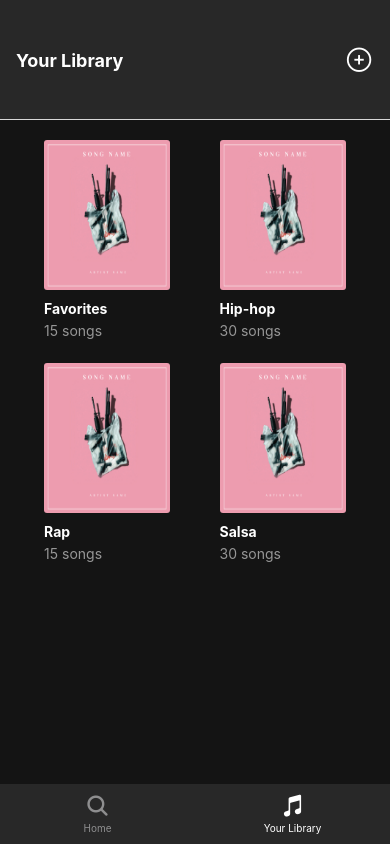
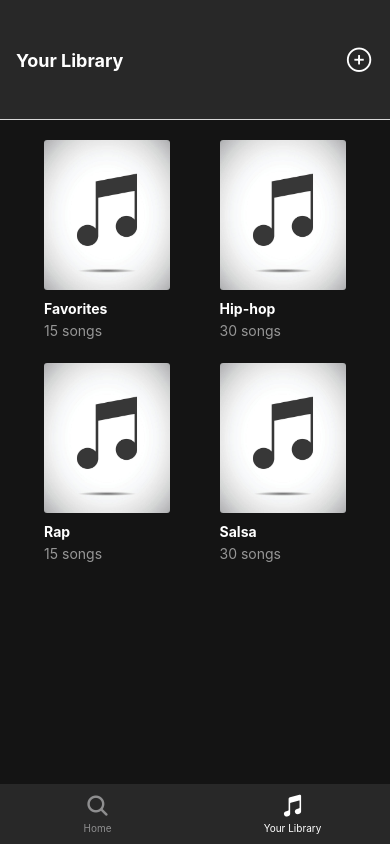
Before and after one commit to redhuo/TecFlix, a React Native app: screen /Library in a window 390 px wide. Built offline with nearby package versions, Linux system fonts and the light colour scheme.

Commit message:
Imagen default
Se agrega funcionalidad para playlist sin imagen, se agrega imagen por defecto y se elimina la imagen de prueba

```diff
--- a/src/components/PlaylistElement.js
+++ b/src/components/PlaylistElement.js
@@ -1,6 +1,6 @@
 import { View, Text, StyleSheet, Image, Pressable } from 'react-native'
 import { colors } from '../../colors'
-import image from '../../assets/albumCover.jpg'
+import defaultImage from '../../assets/defaultImage.jpg'
 
 const styles = StyleSheet.create({
   container: {
@@ -26,7 +26,7 @@ const styles = StyleSheet.create({
 })
 
 const PlaylistElement = ({ route, playlist, onPress }) => {
-  const { name = '', songs = '' } = playlist
+  const { name = '', songs = '', image } = playlist
   return (
     <Pressable
       style={styles.container}
@@ -36,7 +36,7 @@ const PlaylistElement = ({ route, playlist, onPress }) => {
       <View style={styles.container}>
         <Image
           style={styles.image}
-          source={image}
+          source={image || defaultImage}
           resizeMode="stretch"
         />
         <Text style={styles.title}>{name}</Text>
```
Also changed, not shown: assets/albumCover.jpg (deleted), assets/defaultImage.jpg (added).
